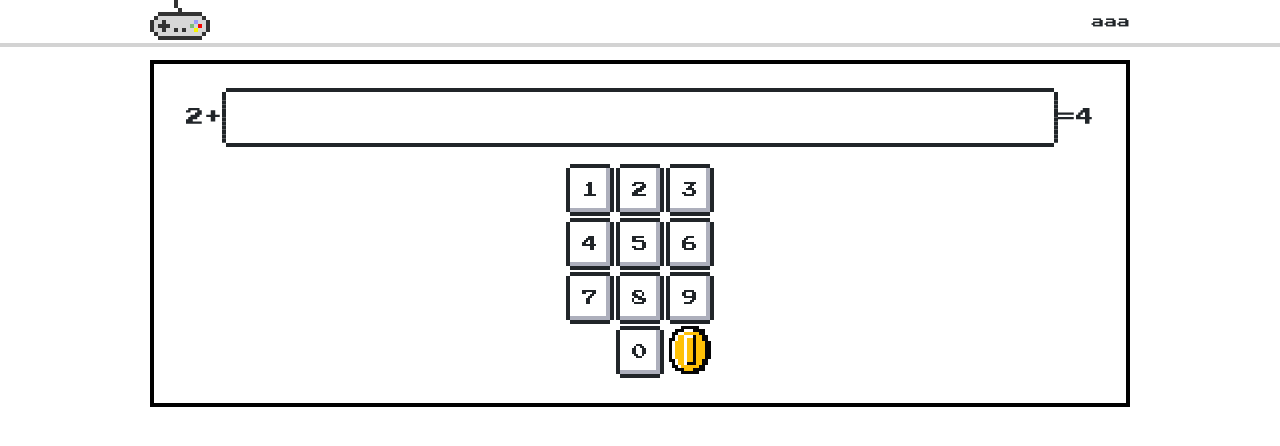
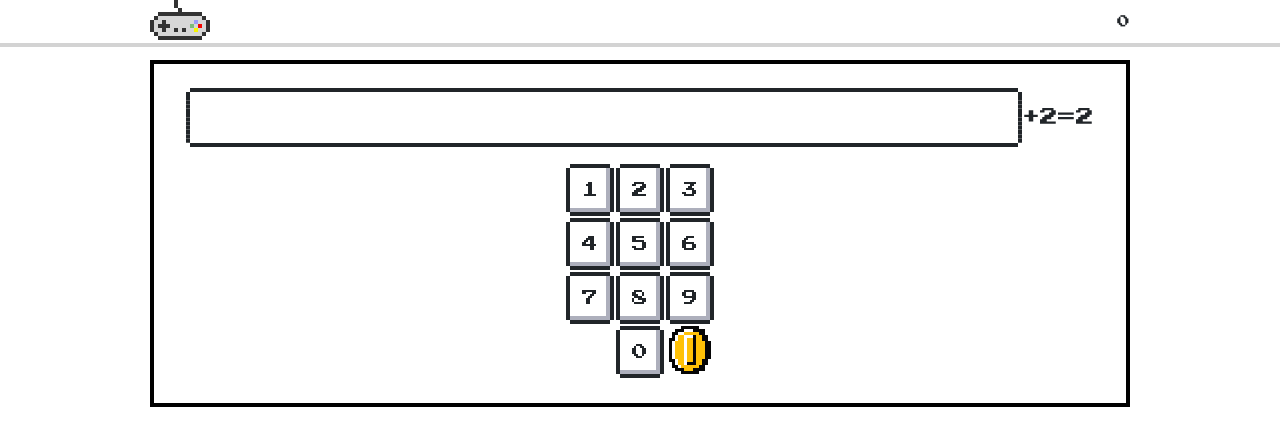
Before and after one commit to saiki/elementary-school-question, a React (Create React App) app: page / in a window 1280 px wide. Shown: the top 446 px of the page. Built offline with nearby package versions, Linux system fonts and the light colour scheme.

Commit message:
redesign.

```diff
--- a/src/app.tsx
+++ b/src/app.tsx
@@ -1,9 +1,59 @@
 import React from 'react';
 import './index.css';
-import { getRandomInt,Addition } from './math';
+import { getRandomInt } from './util';
+import { FillQuiz, Operator, Operators, BlankPosition, BlankPositions } from './fillQuiz';
 
-export const App = (props: any) => {
-	let answer: number = getRandomInt(0, 10);
+type History = {
+	correct: boolean;
+	input: string;
+	left: number;
+	operator: Operator;
+	right: number;
+	answer: number;
+}
+
+type AppState = {
+	correctCount: number;
+	left: number;
+	operator: Operator;
+	right: number;
+	answer: number;
+	blankPos: BlankPosition;
+	history: History[];
+}
+
+export class App extends React.Component<any, AppState> {
+	constructor(props: any) {
+		super(props);
+		this.state = this.newState();
+	}
+
+	newState(): AppState {
+		let answer = getRandomInt(0, 10);
+		let left = getRandomInt(0, answer);
+		let operator = Operators[getRandomInt(0, Operators.length-1)];
+		let otherSide;
+		if (operator === Operator.Plus) {
+			otherSide = answer - left;
+		} else {
+			otherSide = left - answer;
+		}
+		let blankPos = BlankPositions[getRandomInt(0, BlankPositions.length-1)];
+		return {
+			correctCount: 0,
+			left: left,
+			operator: operator,
+			right: otherSide,
+			answer: answer,
+			blankPos: blankPos,
+			history: []
+		};
+	}
+
+	onResult(result: boolean, userInput: string, left: number, operator: Operator, right: number, answer: number, blankPos: BlankPosition) {
+	}
+
+	render() {
 		return (
 			<React.Fragment>
 				<header className="sticky">
@@ -11,14 +61,15 @@ export const App = (props: any) => {
 						<div className="nav-brand">
 							<i className="snes-jp-logo brand-logo"></i>
 						</div>
-					<div>aaa</div>
+						<div>{this.state.correctCount}</div>
 					</div>
 				</header>
 				<div className="container">
 					<main className="main-content">
-					<Addition answer={answer}/>
+						<FillQuiz left={this.state.left} operator={this.state.operator} right={this.state.right} answer={this.state.answer} blankPos={this.state.blankPos} onResult={this.onResult} />
 					</main>
 				</div>
 			</React.Fragment>
 		);
 	}
+}
--- /dev/null
+++ b/src/fillQuiz.tsx
@@ -0,0 +1,185 @@
+import React from 'react';
+import styled from 'styled-components';
+import './index.css';
+
+type AnswerInputProps = {
+	onInput: (value: string) => any;
+	onAnswer: () => any;
+}
+
+const InputTable = styled.table`
+	margin: auto;
+`;
+
+const AnswerInput = (props: AnswerInputProps) => {
+	const renderButton = (n: string) => {
+		return (
+			<button className="nes-btn" onClick={() => {props.onInput(n)}}>{n}</button>
+		);
+	}
+	return (
+		<InputTable>
+			<tbody>
+				<tr>
+					<td>{renderButton("1")}</td>
+					<td>{renderButton("2")}</td>
+					<td>{renderButton("3")}</td>
+				</tr>
+				<tr>
+					<td>{renderButton("4")}</td>
+					<td>{renderButton("5")}</td>
+					<td>{renderButton("6")}</td>
+				</tr>
+				<tr>
+					<td>{renderButton("7")}</td>
+					<td>{renderButton("8")}</td>
+					<td>{renderButton("9")}</td>
+				</tr>
+				<tr>
+					<td>&nbsp;</td>
+					<td>{renderButton("0")}</td>
+					<td><i className="nes-icon coin is-medium" onClick={() => {props.onAnswer()}}/></td>
+				</tr>
+			</tbody>
+		</InputTable>
+	);
+}
+
+export enum Operator {
+	Plus = "+",
+	Minus = "−",
+	Multiply = "×",
+	Divide = "÷"
+}
+
+export const Operators: Operator[] = [
+	Operator.Plus,
+	Operator.Minus,
+];
+
+export enum BlankPosition {
+	Left,
+	Operator,
+	Right,
+	Answer
+};
+
+export const BlankPositions: BlankPosition[] = [
+	BlankPosition.Left,
+	BlankPosition.Operator,
+	BlankPosition.Right,
+	BlankPosition.Answer
+];
+
+type FillQuizFormulaProps = {
+	left: number;
+	operator: Operator;
+	right: number;
+	answer: number;
+	blankPos: BlankPosition
+	input: string;
+}
+
+export class FillQuizFormula extends React.Component<FillQuizFormulaProps> {
+	render() {
+		let left;
+		if (BlankPosition.Left === this.props.blankPos) {
+			left = <Input className="nes-input" readOnly value={this.props.input}/>;
+		} else {
+			left = this.props.left;
+		}
+		let right;
+		if (BlankPosition.Right === this.props.blankPos) {
+			right = <Input className="nes-input" readOnly value={this.props.input}/>;
+		} else {
+			right = this.props.right;
+		}
+		let operator;
+		if (BlankPosition.Operator === this.props.blankPos) {
+			operator = <Input className="nes-input" readOnly value={this.props.input}/>;
+		} else {
+			operator = this.props.operator;
+		}
+		let answer;
+		if (BlankPosition.Answer === this.props.blankPos) {
+			answer = <Input className="nes-input" readOnly value={this.props.input}/>;
+		} else {
+			answer = this.props.answer;
+		}
+
+		return (
+			<React.Fragment>
+				{left}{operator}{right}={answer}
+			</React.Fragment>
+		);
+	}
+}
+
+const Input = styled.input`
+	width: 100px;
+`;
+
+const FormulaArea = styled.p`
+	text-align: center;
+	font-size: large;
+`
+
+type FillQuizProps = {
+	left: number;
+	operator: Operator;
+	right: number;
+	answer: number;
+	blankPos: BlankPosition
+
+	onResult: (result: boolean, userInput: string, left: number, operator: Operator, right: number, answer: number, blankPos: BlankPosition) => any;
+}
+
+
+type FillQuizState = {
+	input: string;
+}
+
+export class FillQuiz extends React.Component<FillQuizProps, FillQuizState> {
+	constructor(props:FillQuizProps) {
+		super(props);
+		this.state = {
+			input: ''
+		};
+	}
+
+	onInput = (n:string) => {
+		this.setState({input: this.state.input + n});
+	}
+
+	onAnswer = () => {
+	}
+
+	render() {
+		return (
+			<div className="nes-container with-title">
+				<FormulaArea className="nes-field is-inline">
+					<FillQuizFormula left={this.props.left} operator={this.props.operator} right={this.props.right} blankPos={this.props.blankPos} answer={this.props.answer} input={this.state.input} />
+				</FormulaArea>
+				<AnswerInput onInput={this.onInput} onAnswer={this.onAnswer}/>
+			</div>
+		);
+	}
+}
+
+export const Subtraction = (props: AnswerInputProps) => {
+	return (
+		<p>Subtraction</p>
+	);
+}
+
+export const Multiplication = (props: AnswerInputProps) => {
+	return (
+		<p>Subtraction</p>
+	);
+}
+
+export const Division = (props: AnswerInputProps) => {
+	return (
+		<p>Subtraction</p>
+	);
+}
--- a/src/math.tsx
+++ /dev/null
@@ -1,129 +0,0 @@
-import React from 'react';
-import styled from 'styled-components';
-import './index.css';
-
-export function getRandomInt(min:number ,max:number) {
-	  min = Math.ceil(min);
-	  max = Math.floor(max);
-	  return Math.floor(Math.random() * (max - min)) + min; //The maximum is exclusive and the minimum is inclusive
-}
-
-type AnswerInputProps = {
-	onNumberClick: (n: number) => any;
-	onAnswerClick: () => any;
-}
-
-const InputTable = styled.table`
-	margin: auto;
-`;
-
-const AnswerInput = (props: AnswerInputProps) => {
-	const renderButton = (n: number) => {
-		return (
-			<button className="nes-btn" onClick={() => {props.onNumberClick(n)}}>{n}</button>
-		);
-	}
-	return (
-		<InputTable>
-			<tbody>
-				<tr>
-					<td>{renderButton(1)}</td>
-					<td>{renderButton(2)}</td>
-					<td>{renderButton(3)}</td>
-				</tr>
-				<tr>
-					<td>{renderButton(4)}</td>
-					<td>{renderButton(5)}</td>
-					<td>{renderButton(6)}</td>
-				</tr>
-				<tr>
-					<td>{renderButton(7)}</td>
-					<td>{renderButton(8)}</td>
-					<td>{renderButton(9)}</td>
-				</tr>
-				<tr>
-					<td>&nbsp;</td>
-					<td>{renderButton(0)}</td>
-					<td><i className="nes-icon coin is-medium" onClick={() => {props.onAnswerClick()}}/></td>
-				</tr>
-			</tbody>
-		</InputTable>
-	);
-}
-
-type QuizProps = {
-	answer: number;
-}
-
-type QuizState = {
-	num:number;
-	input: number | null;
-}
-
-const Input = styled.input`
-	width: 100px;
-`;
-
-const QuizArea = styled.p`
-	text-align: center;
-	font-size: large;
-`
-
-export class Addition extends React.Component<QuizProps, QuizState> {
-
-	constructor(props:QuizProps) {
-		super(props);
-		this.state = {
-			num: getRandomInt(0, this.props.answer),
-			input: null
-		};
-	}
-
-	componentDidMount() {
-		this.setState({
-			num: getRandomInt(0, this.props.answer)
-		});
-	}
-
-	onInput = (n:number) => {
-		if (this.state.input == null) {
-			this.setState({input: n});
-			return;
-		}
-		this.setState({
-			input: this.state.input * 10 + n
-		});
-	}
-
-	onAnswer = () => {
-	}
-
-	render() {
-		return (
-			<div className="nes-container with-title">
-				<QuizArea className="nes-field is-inline">
-					{this.state.num}+<Input className="nes-input" type="number" readOnly value={''+this.state.input}/>={this.props.answer}
-				</QuizArea>
-				<AnswerInput onNumberClick={this.onInput} onAnswerClick={this.onAnswer}/>
-			</div>
-		);
-	}
-}
-
-export const Subtraction = (props: AnswerInputProps) => {
-	return (
-		<p>Subtraction</p>
-	);
-}
-
-export const Multiplication = (props: AnswerInputProps) => {
-	return (
-		<p>Subtraction</p>
-	);
-}
-
-export const Division = (props: AnswerInputProps) => {
-	return (
-		<p>Subtraction</p>
-	);
-}
--- /dev/null
+++ b/src/util.ts
@@ -0,0 +1,6 @@
+
+export function getRandomInt(min:number ,max:number) {
+	  min = Math.ceil(min);
+	  max = Math.floor(max);
+	  return Math.floor(Math.random() * (max - min)) + min; //The maximum is exclusive and the minimum is inclusive
+}
```
Lines whose indentation alone changed are shown as unchanged.
